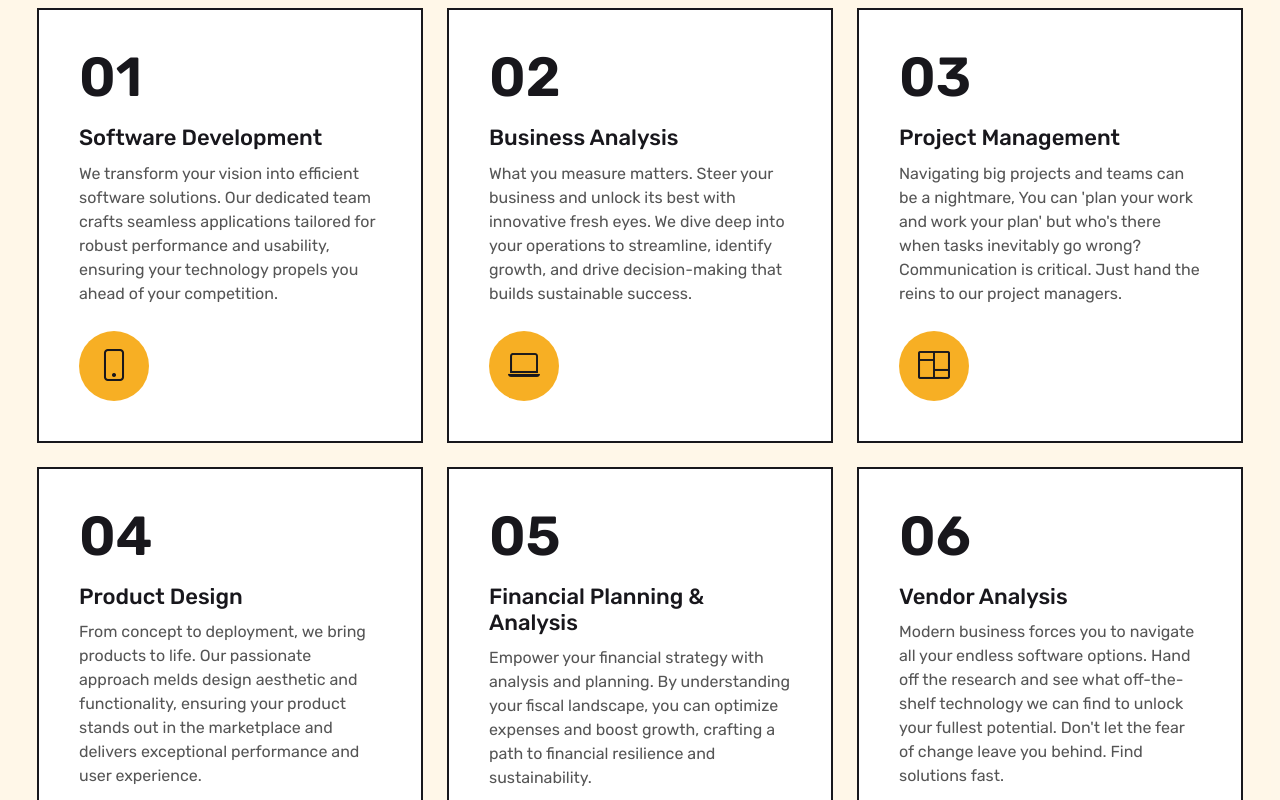
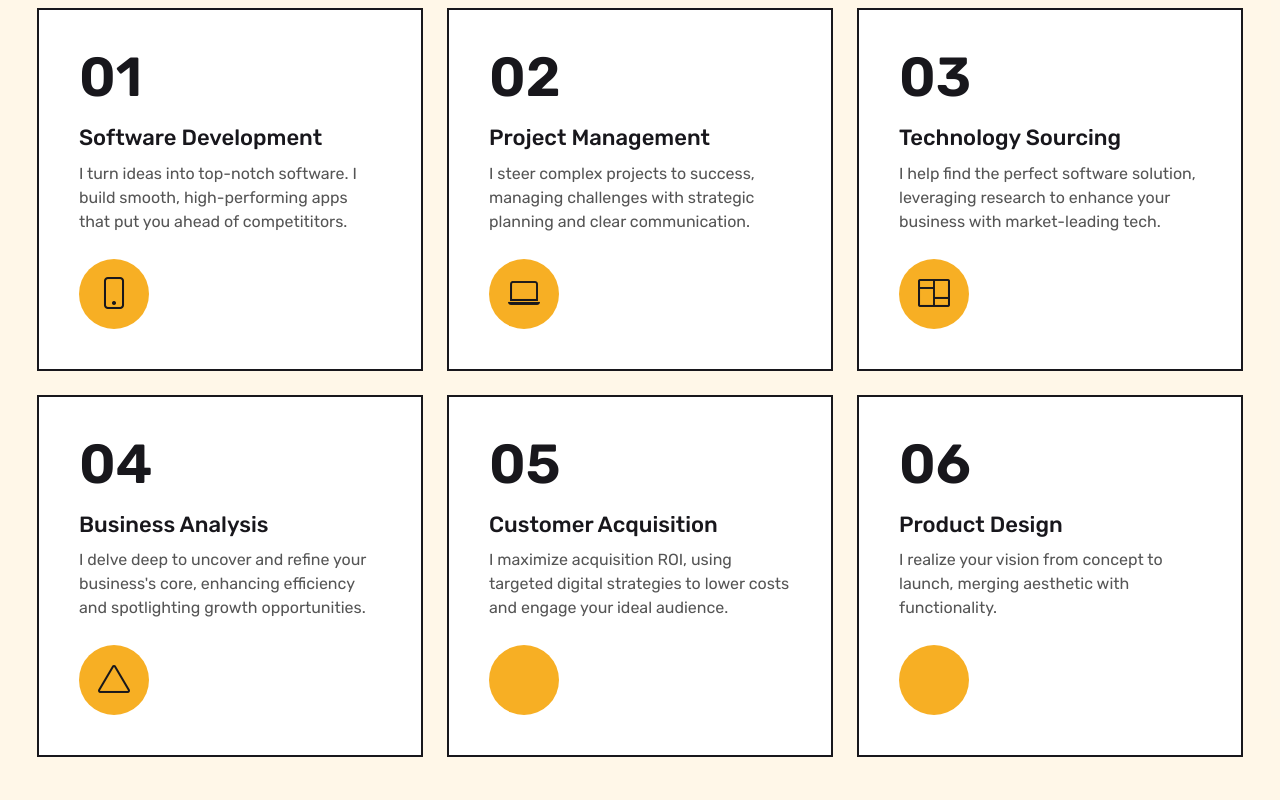
Before and after one commit to jensenmiers/itsJensenPortfolio, a Next.js app in the folder boston/: page / in a window 1280 px wide. Shown: the part 1060-1860 px from the top of the page. Built offline with nearby package versions, Linux system fonts and the light colour scheme.

Commit message:
briefer services description

```diff
--- a/boston/src/components/Services.js
+++ b/boston/src/components/Services.js
@@ -5,37 +5,37 @@ const serviceData = [
     id: 1,
     name: "Software Development",
     icon: "bi bi-phone",
-    desc: "We transform your vision into efficient software solutions. Our dedicated team crafts seamless applications tailored for robust performance and usability, ensuring your technology propels you ahead of your competition.",
+    desc: "I turn ideas into top-notch software. I build smooth, high-performing apps that put you ahead of competititors.",
   },
   {
     id: 2,
-    name: "Business Analysis",
+    name: "Project Management",
     icon: "bi bi-laptop",
-    desc: "What you measure matters. Steer your business and unlock its best with innovative fresh eyes. We dive deep into your operations to streamline, identify growth, and drive decision-making that builds sustainable success.",
+    desc: "I steer complex projects to success, managing challenges with strategic planning and clear communication.",
   },
   {
     id: 3,
-    name: "Project Management",
+    name: "Technology Sourcing",
     icon: "bi bi-columns",
-    desc: "Navigating big projects and teams can be a nightmare, You can 'plan your work and work your plan' but who's there when tasks inevitably go wrong? Communication is critical. Just hand the reins to our project managers.",
+    desc: "I help find the perfect software solution, leveraging research to enhance your business with market-leading tech.",
   },
   {
     id: 4,
-    name: "Product Design",
+    name: "Business Analysis",
     icon: "bi bi-triangle",
-    desc: "From concept to deployment, we bring products to life. Our passionate approach melds design aesthetic and functionality, ensuring your product stands out in the marketplace and delivers exceptional performance and user experience.",
+    desc: "I delve deep to uncover and refine your business's core, enhancing efficiency and spotlighting growth opportunities.",
   },
   {
     id: 5,
-    name: "Financial Planning & Analysis",
+    name: "Customer Acquisition",
     icon: "bi bi-money",
-    desc: "Empower your financial strategy with analysis and planning. By understanding your fiscal landscape, you can optimize expenses and boost growth, crafting a path to financial resilience and sustainability.",
+    desc: "I maximize acquisition ROI, using targeted digital strategies to lower costs and engage your ideal audience.",
   },
   {
     id: 6,
-    name: "Vendor Analysis",
+    name: "Product Design",
     icon: "bi bi-money",
-    desc: "Modern business forces you to navigate all your endless software options. Hand off the research and see what off-the-shelf technology we can find to unlock your fullest potential. Don't let the fear of change leave you behind. Find solutions fast.",
+    desc: "I realize your vision from concept to launch, merging aesthetic with functionality.",
   },
 ];
 const Services = () => {
```
